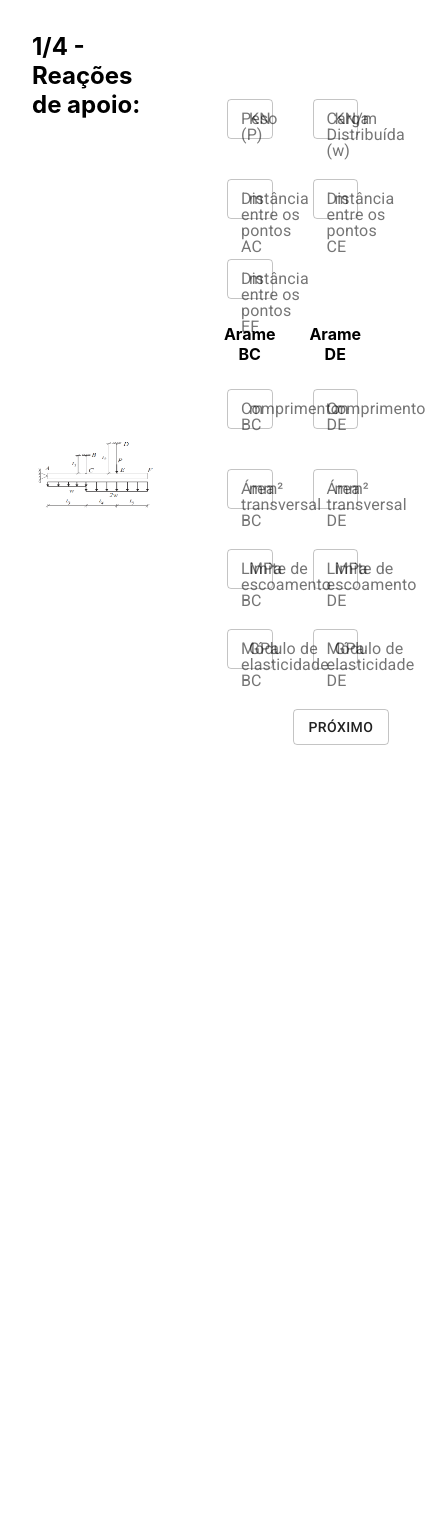
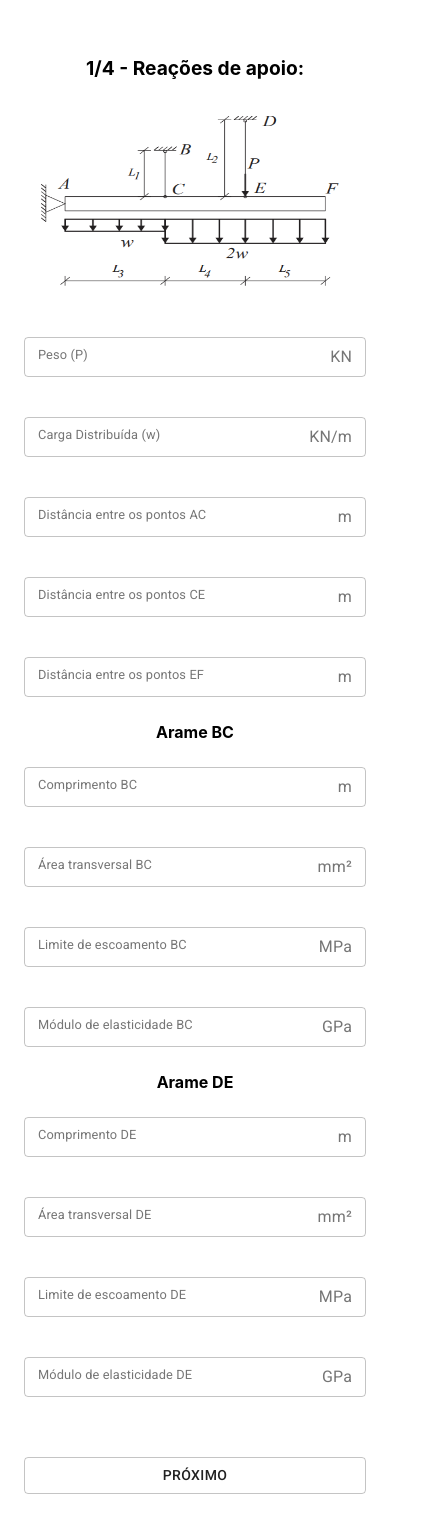
Before and after one commit to mvmmarcus/structural-calculation-simulator, a Next.js app: page / in a window 390 px wide. Shown: the whole page, 426 px wide, since content can reach past the window. Before the commit the page ends 844 px from the top, so only its background shows below. Built offline with nearby package versions, Linux system fonts and the light colour scheme; what @react-pdf/renderer would draw is missing.

Commit message:
fix: correc responsive layout

```diff
--- a/components/Input/index.js
+++ b/components/Input/index.js
@@ -1,6 +1,7 @@
 import React from "react";
 import { InputAdornment, TextField } from "@material-ui/core";
 import { Container } from "./styles";
+import { useWindowSize } from "../../hooks";
 import NumberFormat from "react-number-format";
 
 function NumberFormatCustom(props) {
@@ -42,8 +43,10 @@ export default function Input(props) {
     scale = 2,
   } = props;
 
+  const size = useWindowSize();
+
   return (
-    <Container>
+    <Container size={size}>
       <TextField
         disabled={disabled}
         fullWidth
--- a/components/Input/styles.js
+++ b/components/Input/styles.js
@@ -1,7 +1,13 @@
-import styled from "styled-components";
+import styled, { css } from "styled-components";
 
 export const Container = styled.div`
+  ${({ size }) => css`
     position: relative;
+
+    label {
+      font-size: ${size < 420 ? "0.8rem" : ""};
+      top: ${size < 420 ? "2" : ""};
+    }
 
     p.Mui-error {
       position: absolute;
@@ -21,4 +27,5 @@ export const Container = styled.div`
     input[type="number"] {
       -moz-appearance: textfield;
     }
+  `}
 `;
--- a/components/Step1/index.js
+++ b/components/Step1/index.js
@@ -1,8 +1,18 @@
 import { Grid } from "@material-ui/core";
+import { useEffect } from "react";
 import { Input } from "../../components";
+import { useWindowSize } from "../../hooks";
 
 export default function Step1({ formik, handleChange, values }) {
+  const size = useWindowSize();
+
+  useEffect(() => {
+    if (window) window.scrollTo(0, 0);
+  }, []);
+
   return (
+    <>
+      {size > 640 ? (
         <>
           <Grid item xs={6}>
             <Input
@@ -18,7 +28,8 @@ export default function Step1({ formik, handleChange, values }) {
           <Grid item xs={6}>
             <Input
               error={
-            formik.touched.carga_distribuida && formik.errors.carga_distribuida
+                formik.touched.carga_distribuida &&
+                formik.errors.carga_distribuida
               }
               handleChange={handleChange}
               value={values.carga_distribuida}
@@ -70,7 +81,9 @@ export default function Step1({ formik, handleChange, values }) {
           </Grid>
           <Grid item xs={6}>
             <Input
-          error={formik.touched.comp_arame_bc && formik.errors.comp_arame_bc}
+              error={
+                formik.touched.comp_arame_bc && formik.errors.comp_arame_bc
+              }
               handleChange={handleChange}
               value={values.comp_arame_bc}
               type="number"
@@ -81,7 +94,9 @@ export default function Step1({ formik, handleChange, values }) {
           </Grid>
           <Grid item xs={6}>
             <Input
-          error={formik.touched.comp_arame_de && formik.errors.comp_arame_de}
+              error={
+                formik.touched.comp_arame_de && formik.errors.comp_arame_de
+              }
               handleChange={handleChange}
               value={values.comp_arame_de}
               type="number"
@@ -158,5 +173,171 @@ export default function Step1({ formik, handleChange, values }) {
             />
           </Grid>
         </>
+      ) : (
+        <>
+          <Grid item xs={12}>
+            <Input
+              error={formik.touched.peso && formik.errors.peso}
+              name="peso"
+              type="number"
+              label="Peso (P)"
+              unit="KN"
+              handleChange={handleChange}
+              value={values.peso}
+            />
+          </Grid>
+          <Grid item xs={12}>
+            <Input
+              error={
+                formik.touched.carga_distribuida &&
+                formik.errors.carga_distribuida
+              }
+              handleChange={handleChange}
+              value={values.carga_distribuida}
+              type="number"
+              name="carga_distribuida"
+              label="Carga Distribuída (w)"
+              unit="KN/m"
+            />
+          </Grid>
+          <Grid item xs={12}>
+            <Input
+              error={formik.touched.dist_ac && formik.errors.dist_ac}
+              handleChange={handleChange}
+              value={values.dist_ac}
+              type="number"
+              name="dist_ac"
+              label="Distância entre os pontos AC"
+              unit="m"
+            />
+          </Grid>
+          <Grid item xs={12}>
+            <Input
+              error={formik.touched.dist_ce && formik.errors.dist_ce}
+              handleChange={handleChange}
+              value={values.dist_ce}
+              type="number"
+              name="dist_ce"
+              label="Distância entre os pontos CE"
+              unit="m"
+            />
+          </Grid>
+          <Grid item xs={12}>
+            <Input
+              error={formik.touched.dist_ef && formik.errors.dist_ef}
+              handleChange={handleChange}
+              value={values.dist_ef}
+              type="number"
+              name="dist_ef"
+              label="Distância entre os pontos EF"
+              unit="m"
+            />
+          </Grid>
+          <Grid style={{ textAlign: "center", padding: "5px" }} item xs={12}>
+            <strong>Arame BC</strong>
+          </Grid>
+          <Grid item xs={12}>
+            <Input
+              error={
+                formik.touched.comp_arame_bc && formik.errors.comp_arame_bc
+              }
+              handleChange={handleChange}
+              value={values.comp_arame_bc}
+              type="number"
+              name="comp_arame_bc"
+              label="Comprimento BC"
+              unit="m"
+            />
+          </Grid>
+          <Grid item xs={12}>
+            <Input
+              error={formik.touched.area_bc && formik.errors.area_bc}
+              handleChange={handleChange}
+              value={values.area_bc}
+              type="number"
+              name="area_bc"
+              label="Área transversal BC"
+              unit="mm²"
+            />
+          </Grid>
+          <Grid item xs={12}>
+            <Input
+              error={formik.touched.lim_esc_bc && formik.errors.lim_esc_bc}
+              name="lim_esc_bc"
+              type="number"
+              label="Limite de escoamento BC"
+              unit="MPa"
+              handleChange={handleChange}
+              value={values.lim_esc_bc}
+            />
+          </Grid>
+          <Grid item xs={12}>
+            <Input
+              error={formik.touched.modulo_bc && formik.errors.modulo_bc}
+              handleChange={handleChange}
+              value={values.modulo_bc}
+              type="number"
+              name="modulo_bc"
+              label="Módulo de elasticidade BC"
+              unit="GPa"
+            />
+          </Grid>
+
+          <Grid style={{ textAlign: "center", padding: "5px" }} item xs={12}>
+            <strong>Arame DE</strong>
+          </Grid>
+
+          <Grid item xs={12}>
+            <Input
+              error={
+                formik.touched.comp_arame_de && formik.errors.comp_arame_de
+              }
+              handleChange={handleChange}
+              value={values.comp_arame_de}
+              type="number"
+              name="comp_arame_de"
+              label="Comprimento DE"
+              unit="m"
+            />
+          </Grid>
+
+          <Grid item xs={12}>
+            <Input
+              error={formik.touched.area_de && formik.errors.area_de}
+              handleChange={handleChange}
+              value={values.area_de}
+              type="number"
+              name="area_de"
+              label="Área transversal DE"
+              unit="mm²"
+            />
+          </Grid>
+
+          <Grid item xs={12}>
+            <Input
+              error={formik.touched.lim_esc_de && formik.errors.lim_esc_de}
+              handleChange={handleChange}
+              value={values.lim_esc_de}
+              type="number"
+              name="lim_esc_de"
+              label="Limite de escoamento DE"
+              unit="MPa"
+            />
+          </Grid>
+
+          <Grid item xs={12}>
+            <Input
+              error={formik.touched.modulo_de && formik.errors.modulo_de}
+              handleChange={handleChange}
+              value={values.modulo_de}
+              type="number"
+              name="modulo_de"
+              label="Módulo de elasticidade DE"
+              unit="GPa"
+            />
+          </Grid>
+        </>
+      )}
+    </>
   );
 }
--- a/components/Step2/index.js
+++ b/components/Step2/index.js
@@ -12,6 +12,10 @@ export default function Step2({
   reactionB,
   reactionD,
 }) {
+  useEffect(() => {
+    if (window) window.scrollTo(0, 0);
+  }, []);
+
   useEffect(() => {
     if (limEscBC < calcLimitEscBC) {
       toast(
--- a/components/Step3/index.js
+++ b/components/Step3/index.js
@@ -1,4 +1,5 @@
 import { Grid } from "@material-ui/core";
+import { useEffect } from "react";
 import { Input } from "../../components";
 
 export default function Step3({
@@ -7,6 +8,10 @@ export default function Step3({
   deslocPointE,
   deslocPointF,
 }) {
+  useEffect(() => {
+    if (window) window.scrollTo(0, 0);
+  }, []);
+
   return (
     <>
       <Grid style={{ textAlign: "center" }} item xs={12}>
--- a/components/Step4/index.js
+++ b/components/Step4/index.js
@@ -1,7 +1,12 @@
 import { Grid } from "@material-ui/core";
+import { useEffect } from "react";
 import { Input } from "../../components";
 
 export default function Step4({ deformBC, deformDE }) {
+  useEffect(() => {
+    if (window) window.scrollTo(0, 0);
+  }, []);
+
   return (
     <>
       <Grid style={{ textAlign: "center" }} item xs={12}>
--- a/components/Title/index.js
+++ b/components/Title/index.js
@@ -1,14 +1,17 @@
 import React from "react";
 
 import { Container } from "./styles";
+import { useWindowSize } from "../../hooks";
 
 export default function Title({
   currentStep = 1,
   totalSteps = 4,
   message = "",
 }) {
+  const size = useWindowSize();
+
   return (
-    <Container>
+    <Container size={size}>
       {currentStep}/{totalSteps} - {message}:
     </Container>
   );
--- a/components/Title/styles.js
+++ b/components/Title/styles.js
@@ -1,6 +1,9 @@
-import styled from "styled-components";
+import styled, { css } from "styled-components";
 
 export const Container = styled.h2`
-  margin-bottom: 20px;
-  margin-top: 0;
+  ${({ size }) => css`
+    font-size: ${size < 420 ? "1.2rem" : ""};
+    margin-bottom: 20px;
+    margin-top: 0;
+  `}
 `;
--- /dev/null
+++ b/hooks/index.js
@@ -0,0 +1 @@
+export { default as useWindowSize } from "./useWindowSize";
--- /dev/null
+++ b/hooks/useWindowSize.js
@@ -0,0 +1,16 @@
+import { useEffect, useState } from "react";
+
+const useWindowSize = () => {
+  const [size, setSize] = useState(0);
+  useEffect(() => {
+    function updateSize() {
+      setSize(window.innerWidth);
+    }
+    window.addEventListener("resize", updateSize);
+    updateSize();
+    return () => window.removeEventListener("resize", updateSize);
+  }, []);
+  return size;
+};
+
+export default useWindowSize;
--- a/pages-render/home/index.js
+++ b/pages-render/home/index.js
@@ -15,6 +15,7 @@ import {
   calcReacaoB,
   calcReacaoD,
 } from "../../helpers";
+import { useWindowSize } from "../../hooks";
 import "react-toastify/dist/ReactToastify.css";
 
 import { useFormik } from "formik";
@@ -244,8 +245,10 @@ export default function Home() {
     4: "Deformações",
   };
 
+  const size = useWindowSize();
+
   return (
-    <Container>
+    <Container size={size}>
       <ToastContainer />
       <Grid container spacing={10}>
         <Head>
@@ -257,8 +260,13 @@ export default function Home() {
           <link rel="icon" href="/favicon.ico" />
         </Head>
 
+        {size > 1240 && (
           <Grid id="content" item xs={6}>
-          <Title currentStep={step} totalSteps={4} message={stepTitles[step]} />
+            <Title
+              currentStep={step}
+              totalSteps={4}
+              message={stepTitles[step]}
+            />
             <FlexContainer>
               <Image
                 src="/images/structure_base.png"
@@ -268,8 +276,26 @@ export default function Home() {
               />
             </FlexContainer>
           </Grid>
+        )}
 
-        <Grid id="content" item xs={6}>
+        <Grid id="content" item xs={size > 1240 ? 6 : 12}>
+          {size <= 1240 && (
+            <Grid id="mobile-content" item xs={12}>
+              <Title
+                currentStep={step}
+                totalSteps={4}
+                message={stepTitles[step]}
+              />
+              <FlexContainer>
+                <Image
+                  src="/images/structure_base.png"
+                  alt="Estrutura Base"
+                  width={500}
+                  height={300}
+                />
+              </FlexContainer>
+            </Grid>
+          )}
           <form>
             <Grid className="input_group" container spacing={5}>
               {step === 1 && (
@@ -303,9 +329,10 @@ export default function Home() {
               )}
             </Grid>
             <Grid className="button_group" container>
-              <Grid item xs={6}>
+              <Grid item xs={size < 420 ? 12 : 6}>
                 {step > 1 && (
                   <Button
+                    fullWidth={size < 420 ? true : false}
                     onClick={() => setStep((prev) => prev - 1)}
                     variant="outlined"
                     type="button"
@@ -314,9 +341,10 @@ export default function Home() {
                   </Button>
                 )}
               </Grid>
-              <Grid item xs={6}>
+              <Grid item xs={size < 420 ? 12 : 6}>
                 {step < 4 ? (
                   <Button
+                    fullWidth={size < 420 ? true : false}
                     disabled={disableButton}
                     onClick={formik.handleSubmit}
                     variant="outlined"
@@ -325,7 +353,12 @@ export default function Home() {
                     Próximo
                   </Button>
                 ) : (
-                  <Button onClick={() => null} variant="outlined" type="button">
+                  <Button
+                    fullWidth={size < 420 ? true : false}
+                    onClick={() => null}
+                    variant="outlined"
+                    type="button"
+                  >
                     <DownloadDocument data={data} />
                   </Button>
                 )}
--- a/pages-render/home/styles.js
+++ b/pages-render/home/styles.js
@@ -1,13 +1,22 @@
-import styled from "styled-components";
+import styled, { css } from "styled-components";
 
 export const Container = styled.div`
+  ${({ size }) => css`
     width: 100%;
     height: 100%;
     padding: 40px;
     display: flex;
 
+    #mobile-content {
+      padding: 32px 0 32px;
+      display: flex;
+      flex-direction: column;
+      justify-content: center;
+      align-items: center;
+    }
+
     #content {
-    padding: 32px;
+      padding: ${size < 420 ? "24px" : "32px"};
       display: flex;
       flex-direction: column;
       justify-content: center;
@@ -19,6 +28,8 @@ export const Container = styled.div`
         margin-bottom: 20px;
       }
       .button_group {
+        gap: ${size < 420 ? "20px" : ""};
+
         div {
           &:first-child {
             text-align: left;
@@ -28,6 +39,7 @@ export const Container = styled.div`
         }
       }
     }
+  `}
 `;
 
 export const FlexContainer = styled.div`
```
Lines whose indentation alone changed are shown as unchanged.
